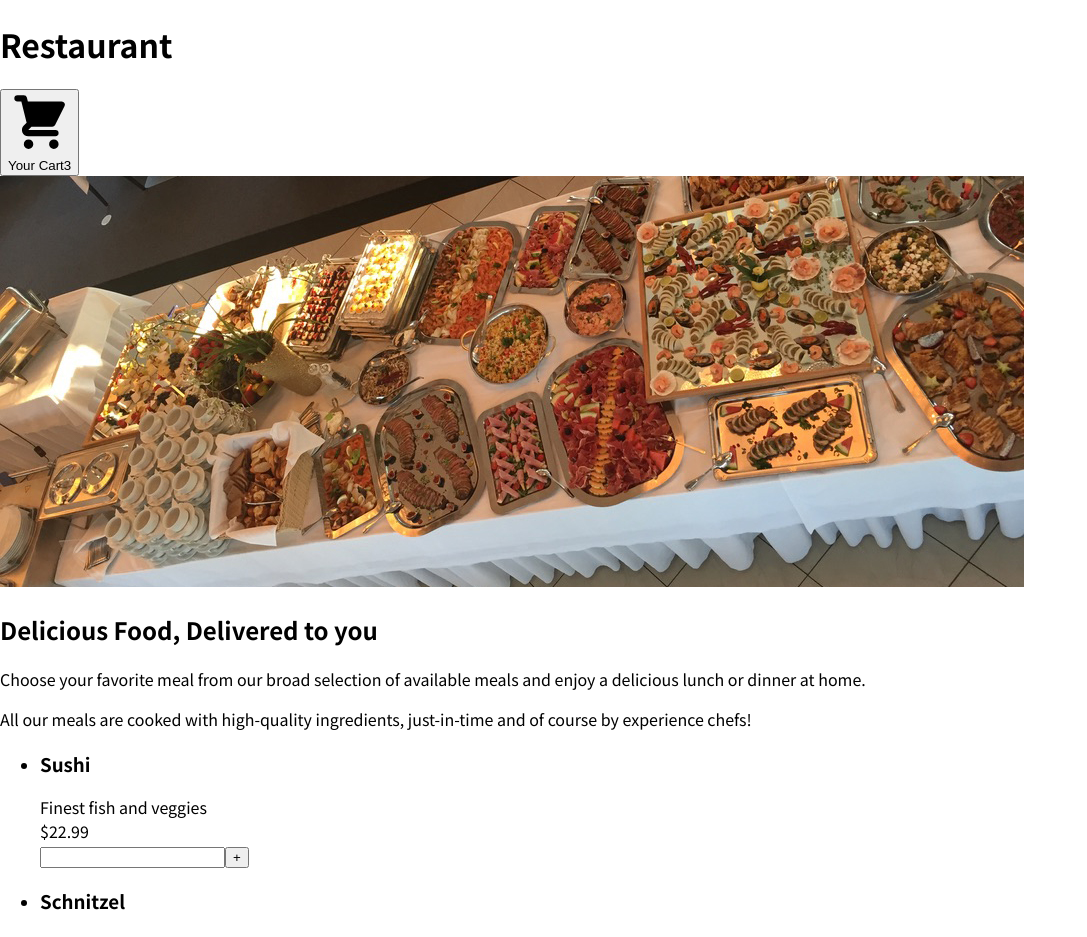
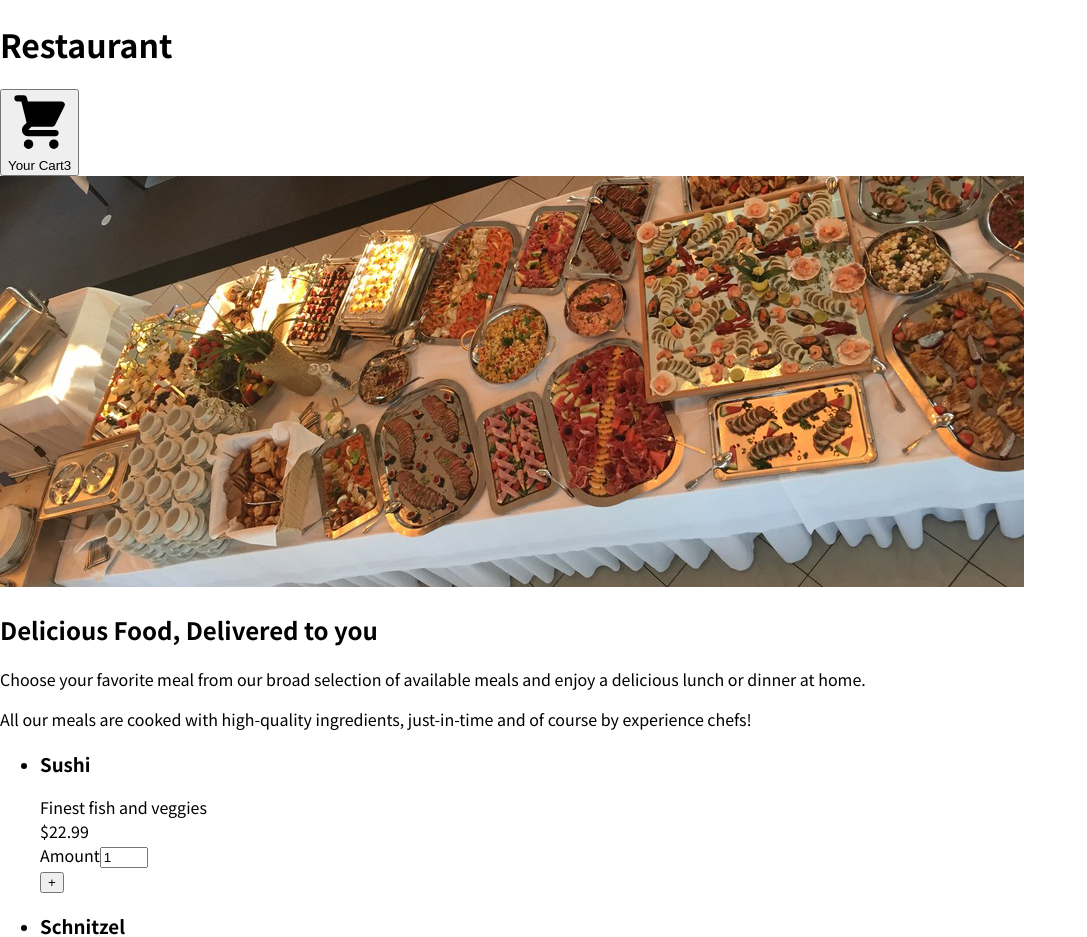
Before and after one commit to steppjason/restaurant-app, a React (Create React App) app: page / in a window 1280 px wide. Shown: the top 937 px of the page, without its empty margins (0-1087 px from the left). Built offline with nearby package versions, Linux system fonts and the light colour scheme.

Commit message:
Add meal form

```diff
--- a/src/components/Meals/MealItem/MealForm.js
+++ b/src/components/Meals/MealItem/MealForm.js
@@ -1,7 +1,9 @@
+import Input from "../../UI/Input"
+
 const MealForm = (props) => {
 	return (
 		<form className="meal-form">
-			<input />
+			<Input label="Amount" input={{ id: "amount_" + props.id, type: "number", min: "1", max: "5", step: "1", defaultValue: "1" }} />
 			<button>+</button>
 		</form>
 	)
--- a/src/components/Meals/MealItem/MealItem.js
+++ b/src/components/Meals/MealItem/MealItem.js
@@ -11,7 +11,7 @@ const MealItem = (props) => {
 				<div className="meal-item__price">{price}</div>
 			</div>
 			<div>
-				<MealForm />
+				<MealForm id={props.id} />
 			</div>
 		</li>
 	)
--- a/src/components/Meals/MealsList.js
+++ b/src/components/Meals/MealsList.js
@@ -29,7 +29,7 @@ const MEAL_DATA = [
 ]
 
 const MealsList = () => {
-	const mealsList = MEAL_DATA.map((meal) => <MealItem key={meal.id} name={meal.name} description={meal.description} price={meal.price} />)
+	const mealsList = MEAL_DATA.map((meal) => <MealItem key={meal.id} id={meal.id} name={meal.name} description={meal.description} price={meal.price} />)
 	return (
 		<section className="meal-list">
 			<Card>
--- /dev/null
+++ b/src/components/UI/Input.js
@@ -0,0 +1,10 @@
+const Input = (props) => {
+	return (
+		<div className="input">
+			<label htmlFor={props.input.id}>{props.label}</label>
+			<input {...props.input} />
+		</div>
+	)
+}
+
+export default Input
```
Also changed, not shown: 1 other file (tests, documents, lock files or other folders).
